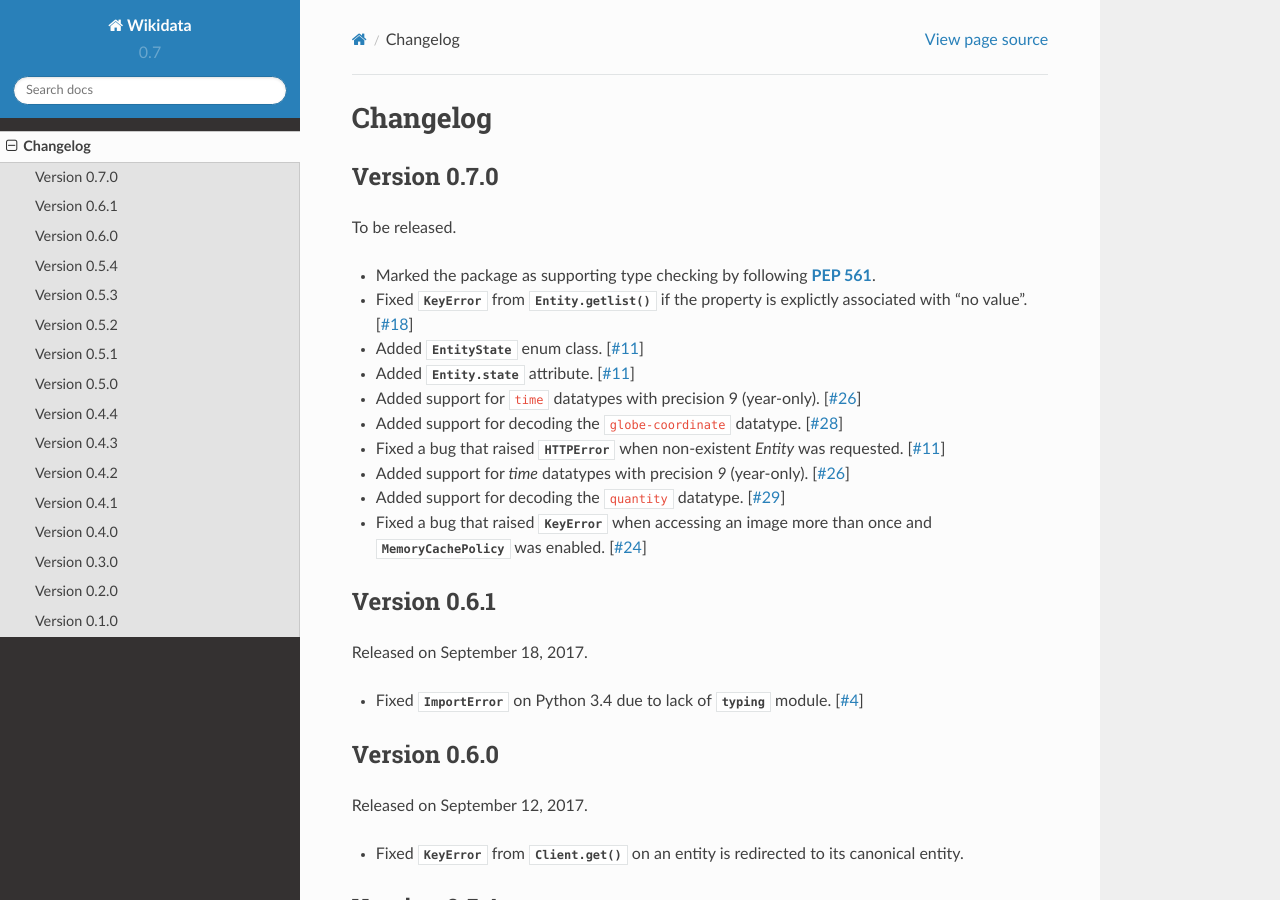
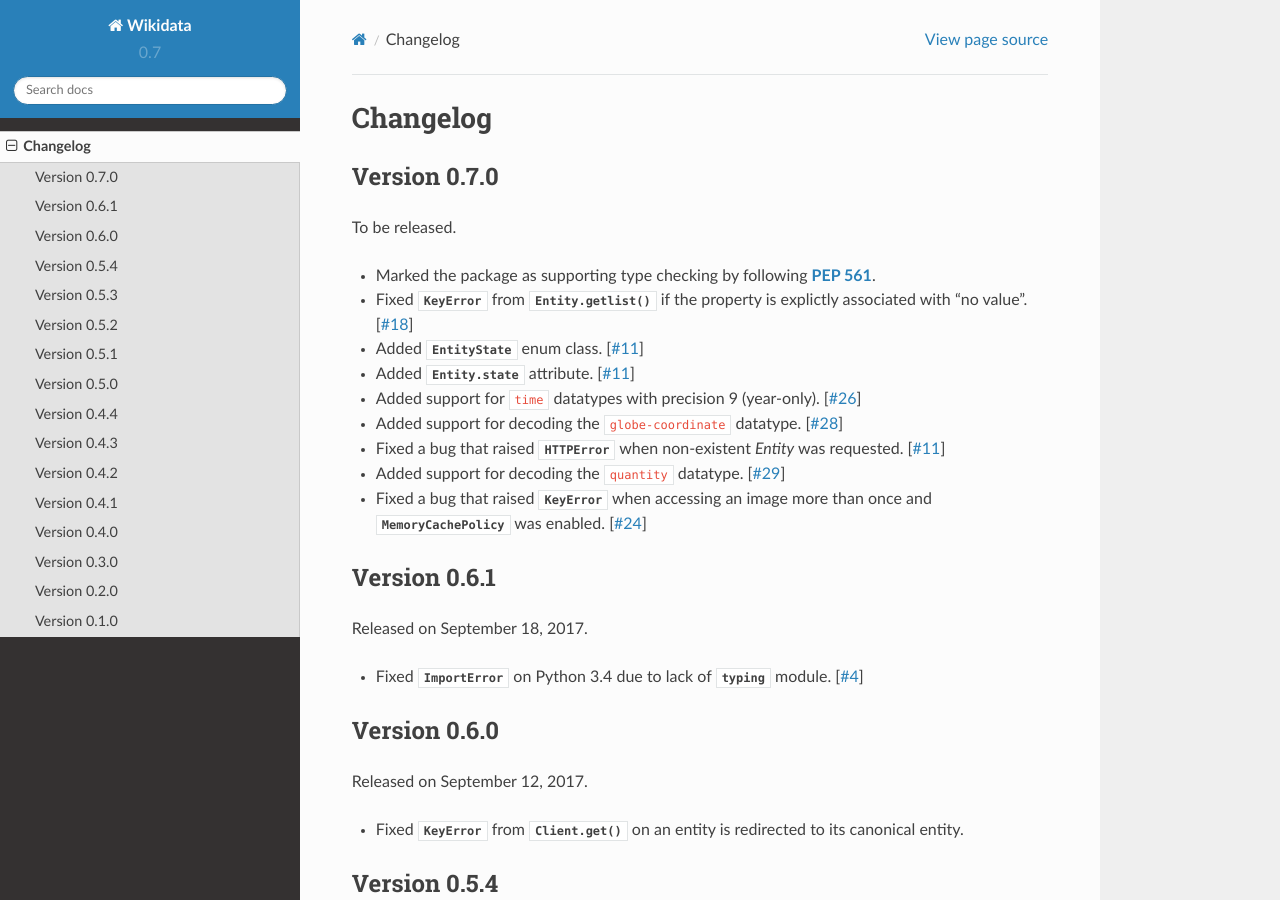
Before and after one commit to dahlia/wikidata, a Sphinx documentation site: the page built from docs/changes.rst, in a window 1280 px wide and 900 px high. Built offline with Sphinx 7.4.7 and the Read the Docs theme 2.0.0, drawn with Linux system fonts in a browser that asks for light colours.

Commit message:
Update docs/changes.rst
Co-authored-by: Hong Minhee (洪 民憙) <hong.minhee@gmail.com>

```diff
--- a/docs/changes.rst
+++ b/docs/changes.rst
@@ -17,7 +17,6 @@ To be released.
 - Added support for decoding the ``globe-coordinate`` datatype.  [:pr:`28`]
 - Fixed a bug that raised :exc:`~urllib.error.HTTPError` when
   non-existent `Entity` was requested.  [:pr:`11`]
-- Added support for `time` datatypes with precision `9` (year-only).  [:pr:`26`]
 - Added support for decoding the ``quantity`` datatype.  [:pr:`29`]
 - Fixed a bug that raised :exc:`KeyError` when accessing an image more than
   once and :class:`~wikidata.cache.MemoryCachePolicy` was enabled.  [:pr:`24`]
```
